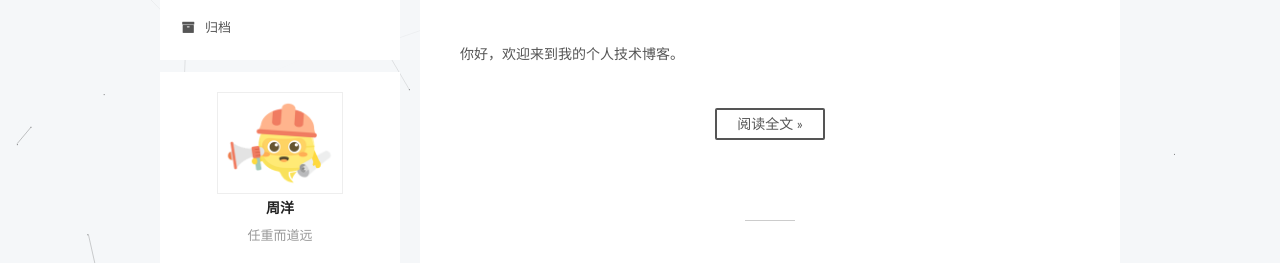
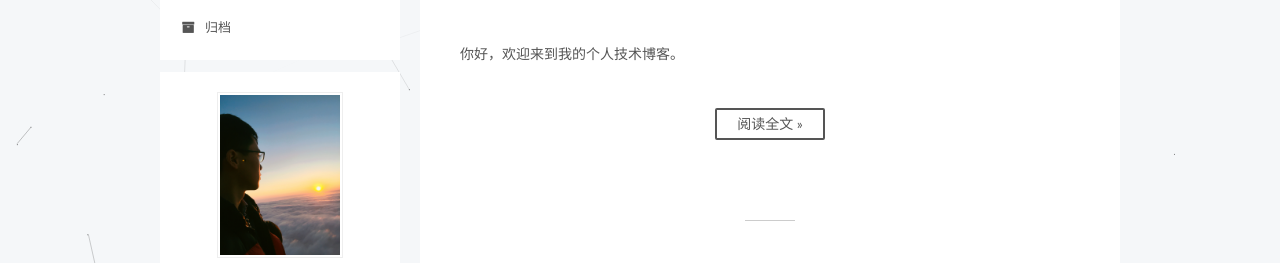
Before and after one commit to Alluretear/Alluretear.github.io, a plain HTML site: page index.html in a window 1280 px wide. Shown: the part 163-426 px from the top of the page. Drawn offline with Linux system fonts and the light colour scheme; a script that the page names is missing.

Commit message:
Site updated: 2017-10-13 17:54:08

```diff
--- a/index.html
+++ b/index.html
@@ -239,7 +239,7 @@
     <span hidden itemprop="author" itemscope itemtype="http://schema.org/Person">
       <meta itemprop="name" content="周洋">
       <meta itemprop="description" content="">
-      <meta itemprop="image" content="/images/avatar.png">
+      <meta itemprop="image" content="/images/photo.jpg">
     </span>
 
     <span hidden itemprop="publisher" itemscope itemtype="http://schema.org/Organization">
@@ -377,7 +377,7 @@
     <span hidden itemprop="author" itemscope itemtype="http://schema.org/Person">
       <meta itemprop="name" content="周洋">
       <meta itemprop="description" content="">
-      <meta itemprop="image" content="/images/avatar.png">
+      <meta itemprop="image" content="/images/photo.jpg">
     </span>
 
     <span hidden itemprop="publisher" itemscope itemtype="http://schema.org/Organization">
@@ -532,7 +532,7 @@
           <div class="site-author motion-element" itemprop="author" itemscope itemtype="http://schema.org/Person">
 
               <img class="site-author-image" itemprop="image"
-                src="/images/avatar.png"
+                src="/images/photo.jpg"
                 alt="周洋" />
 
               <p class="site-author-name" itemprop="name">周洋</p>
```
Also changed, not shown: 2017/10/12/hello-world/index.html (+2 -2 lines), 2017/10/13/firstPage/index.html (+2 -2 lines), archives/2017/10/index.html (+1 -1 lines), archives/2017/index.html (+1 -1 lines), archives/index.html (+1 -1 lines), images/photo.jpg (added).
